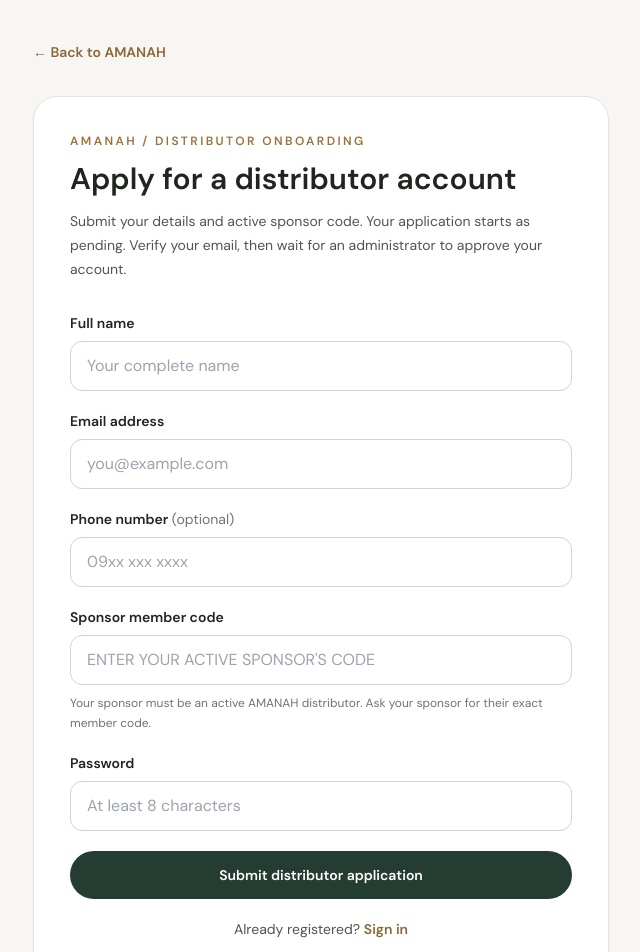
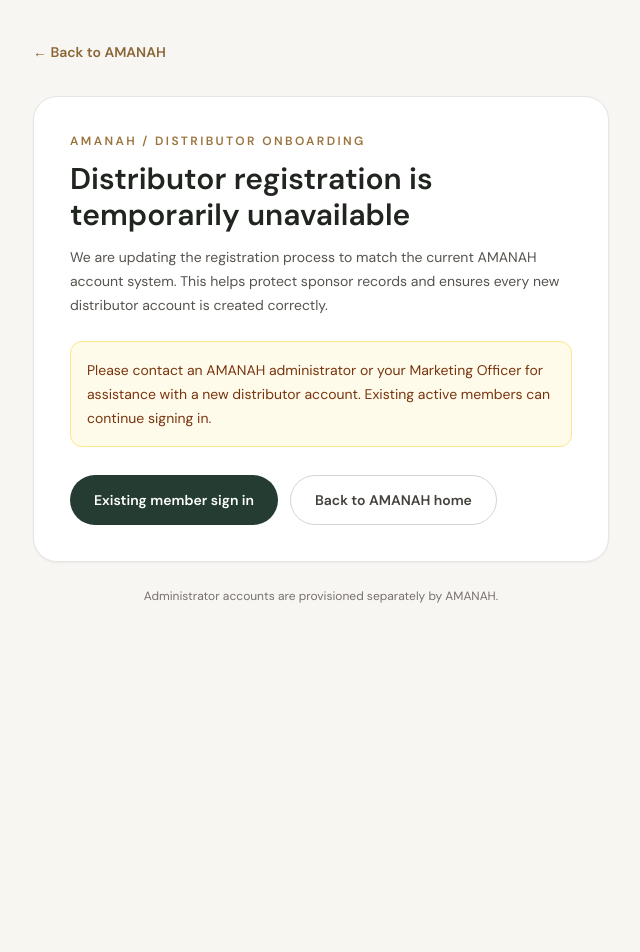
Before and after one commit to amanahoperationsdept-beep/Amanah-unilevel-system, a Next.js app: page /register in a window 1280 px wide. Shown: the top 952 px of the page, without its empty margins (319-959 px from the left). After the commit the page ends 800 px from the top, so only its background shows below. Built offline with nearby package versions, Linux system fonts and the light colour scheme; a web font is replaced by a local one.

Commit message:
Safely pause incompatible distributor registration form

```diff
--- a/src/app/register/page.tsx
+++ b/src/app/register/page.tsx
@@ -1,83 +1,34 @@
 "use client";
 
 import Link from "next/link";
-import { useActionState } from "react";
-import { registerDistributorAction } from "@/app/actions/members";
-
-type RegistrationState = {
-  status: "idle" | "error" | "success";
-  message: string;
-};
-const initialState: RegistrationState = { status: "idle", message: "" };
 
 export default function RegisterPage() {
-  const [state, formAction, isPending] = useActionState(registerDistributorAction, initialState);
-
   return (
     <main className="min-h-screen bg-[#f7f6f2] px-5 py-10 text-[#20251f] sm:px-8">
       <div className="mx-auto max-w-xl">
         <Link href="/" className="text-sm font-semibold text-[#8b6738] hover:underline">← Back to AMANAH</Link>
         <section className="mt-8 rounded-3xl border border-stone-200 bg-white p-6 shadow-sm sm:p-9">
           <p className="text-xs font-semibold uppercase tracking-[0.2em] text-[#9a743e]">AMANAH / Distributor onboarding</p>
-          <h1 className="mt-3 text-3xl font-semibold">Apply for a distributor account</h1>
+          <h1 className="mt-3 text-3xl font-semibold">Distributor registration is temporarily unavailable</h1>
           <p className="mt-3 text-sm leading-6 text-stone-600">
-            Submit your details and active sponsor code. Your application starts as pending.
-            Verify your email, then wait for an administrator to approve your account.
+            We are updating the registration process to match the current AMANAH account system.
+            This helps protect sponsor records and ensures every new distributor account is created correctly.
           </p>
-
-          <form action={formAction} className="mt-8 space-y-5">
-            <div>
-              <label htmlFor="full_name" className="mb-2 block text-sm font-semibold">Full name</label>
-              <input id="full_name" name="full_name" required minLength={2} maxLength={120}
-                autoComplete="name" className="w-full rounded-xl border border-stone-300 px-4 py-3 outline-none focus:border-[#9a743e]"
-                placeholder="Your complete name" />
-            </div>
-            <div>
-              <label htmlFor="email" className="mb-2 block text-sm font-semibold">Email address</label>
-              <input id="email" name="email" type="email" required maxLength={254}
-                autoComplete="email" className="w-full rounded-xl border border-stone-300 px-4 py-3 outline-none focus:border-[#9a743e]"
-                placeholder="you@example.com" />
-            </div>
-            <div>
-              <label htmlFor="phone" className="mb-2 block text-sm font-semibold">Phone number <span className="font-normal text-stone-500">(optional)</span></label>
-              <input id="phone" name="phone" type="tel" maxLength={40}
-                autoComplete="tel" className="w-full rounded-xl border border-stone-300 px-4 py-3 outline-none focus:border-[#9a743e]"
-                placeholder="09xx xxx xxxx" />
-            </div>
-            <div>
-              <label htmlFor="sponsor_code" className="mb-2 block text-sm font-semibold">Sponsor member code</label>
-              <input id="sponsor_code" name="sponsor_code" required minLength={1} maxLength={32}
-                autoCapitalize="characters" className="w-full rounded-xl border border-stone-300 px-4 py-3 uppercase outline-none focus:border-[#9a743e]"
-                placeholder="Enter your active sponsor's code" />
-              <p className="mt-2 text-xs leading-5 text-stone-500">Your sponsor must be an active AMANAH distributor. Ask your sponsor for their exact member code.</p>
-            </div>
-            <div>
-              <label htmlFor="password" className="mb-2 block text-sm font-semibold">Password</label>
-              <input id="password" name="password" type="password" required minLength={8} maxLength={128}
-                autoComplete="new-password" className="w-full rounded-xl border border-stone-300 px-4 py-3 outline-none focus:border-[#9a743e]"
-                placeholder="At least 8 characters" />
-            </div>
-
-            {state.message && (
-              <div role="status" aria-live="polite"
-                className={state.status === "success"
-                  ? "rounded-xl border border-emerald-200 bg-emerald-50 p-4 text-sm text-emerald-900"
-                  : "rounded-xl border border-rose-200 bg-rose-50 p-4 text-sm text-rose-900"}>
-                {state.message}
-              </div>
-            )}
-
-            <button type="submit" disabled={isPending || state.status === "success"}
-              className="flex w-full items-center justify-center rounded-full bg-[#243c31] px-6 py-3.5 text-sm font-semibold text-white transition hover:bg-[#192d24] disabled:cursor-not-allowed disabled:opacity-60">
-              {isPending ? "Submitting application..." : "Submit distributor application"}
-            </button>
-            <p className="text-center text-sm text-stone-600">
-              Already registered? <Link href="/?portal=distributor" className="font-semibold text-[#8b6738] hover:underline">Sign in</Link>
-            </p>
-          </form>
+          <div role="status" className="mt-6 rounded-xl border border-amber-200 bg-amber-50 p-4 text-sm leading-6 text-amber-900">
+            Please contact an AMANAH administrator or your Marketing Officer for assistance with a new distributor account.
+            Existing active members can continue signing in.
+          </div>
+          <div className="mt-7 flex flex-col gap-3 sm:flex-row">
+            <Link href="/?portal=distributor" className="inline-flex items-center justify-center rounded-full bg-[#243c31] px-6 py-3.5 text-sm font-semibold text-white hover:bg-[#192d24]">
+              Existing member sign in
+            </Link>
+            <Link href="/" className="inline-flex items-center justify-center rounded-full border border-stone-300 px-6 py-3.5 text-sm font-semibold text-stone-700 hover:bg-stone-50">
+              Back to AMANAH home
+            </Link>
+          </div>
         </section>
         <p className="mt-6 text-center text-xs leading-5 text-stone-500">
-          Registration is for distributor accounts only. Administrator accounts are provisioned separately by AMANAH.
+          Administrator accounts are provisioned separately by AMANAH.
         </p>
       </div>
     </main>
```
